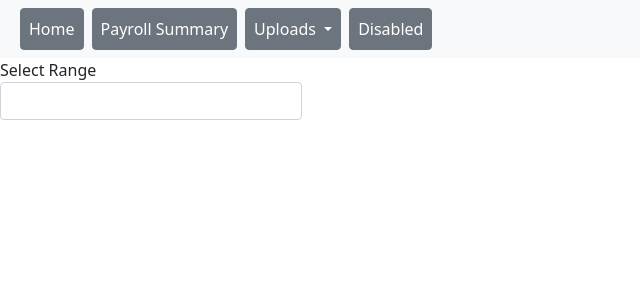
After one commit to Denick12/casual_payment, a Flask app: page /payroll_summary in a window 1280 px wide. The commit adds this page. Shown: the top 300 px of the page, without its empty margins (0-640 px from the left). Run offline with Flask 3, Linux system fonts and the light colour scheme; lists and menus that the app fills with data are empty; some libraries are stand-ins or nearby versions.

Commit message:
payroll summary page added

```diff
--- a/app/templates/navbar.html
+++ b/app/templates/navbar.html
@@ -6,7 +6,7 @@
           <a class=" mx-2 nav-link btn btn-secondary" aria-current="page" href="#" style="color: white">Home</a>
         </li>
         <li class="nav-item">
-          <a class="nav-link btn btn-secondary" href="#" style="color: white">Payroll Summary</a>
+          <a class="nav-link btn btn-secondary" href="{{ url_for('payroll_summary') }}" style="color: white">Payroll Summary</a>
         </li>
         <li class="nav-item dropdown">
           <a class="btn btn-secondary mx-2 nav-link dropdown-toggle" href="#" id="navbarDropdown" role="button" data-bs-toggle="dropdown" aria-expanded="false" style="color: white">
--- /dev/null
+++ b/app/templates/payroll_summary.html
@@ -0,0 +1,20 @@
+<!DOCTYPE html>
+<html lang="en">
+<head>
+    {% include 'head.html' %}
+    <title>Payroll Summary</title>
+</head>
+<body>
+{% include 'navbar.html' %}
+<section>
+    <div class="row">
+        <div class="col-md-3">
+            <label for="">Select Range</label>
+            <select name="date_range" id="" class="form-control">
+                <option value=""></option>
+            </select>
+        </div>
+    </div>
+</section>
+</body>
+</html>
--- a/app/users.py
+++ b/app/users.py
@@ -1,4 +1,4 @@
-from datetime import datetime
+from datetime import datetime, timedelta
 
 from pymysql import IntegrityError
 
@@ -8,7 +8,7 @@ from flask_wtf.csrf import CSRFProtect
 import pandas as pd
 from flask import request, flash, redirect, url_for, render_template
 import openpyxl
-
+import calendar
 csrf = CSRFProtect(app)
 
 
@@ -129,3 +129,8 @@ def list_upload(list_category):
                 conn.close()
                 return redirect(url_for('list_upload', list_category=list_category))
     return render_template('users.html', list_category=list_category)
+
+
+@app.route('/payroll_summary', methods=['GET', 'POST'])
+def payroll_summary():
+    return render_template('payroll_summary.html')
```
